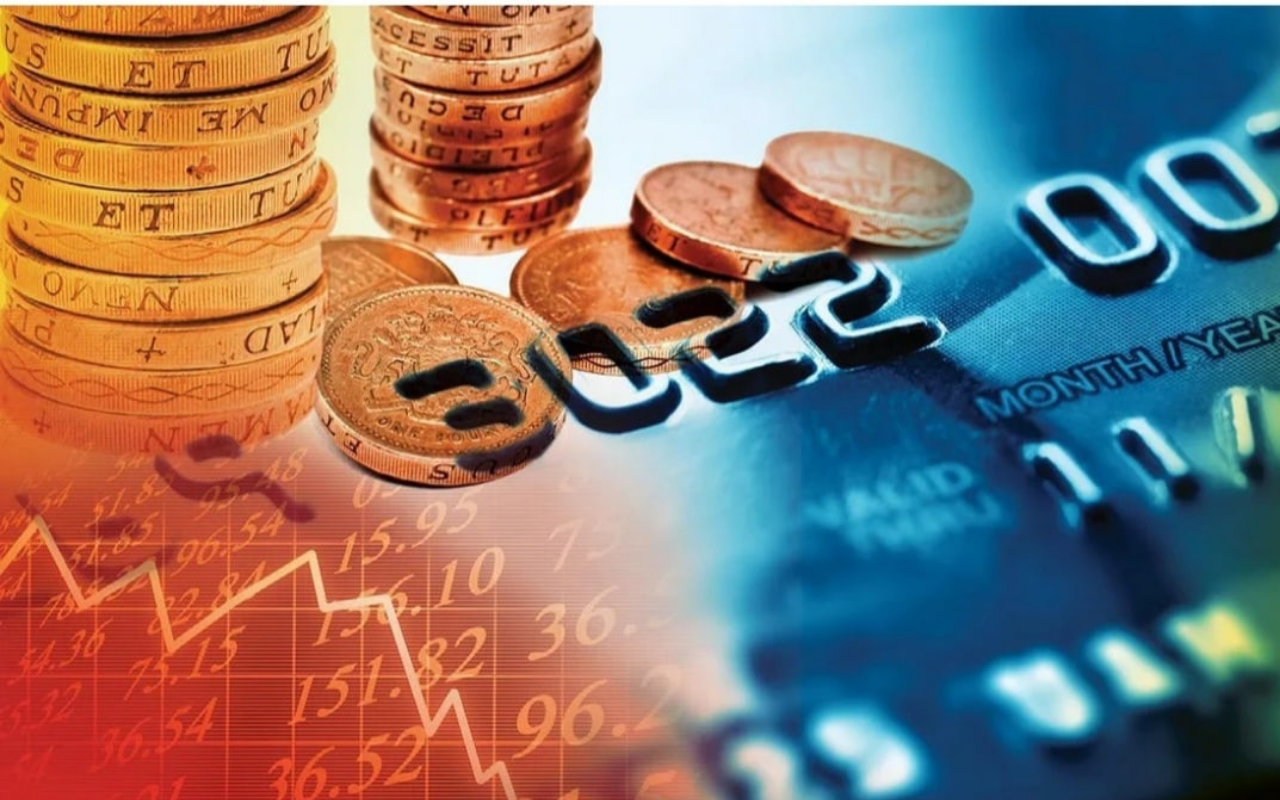
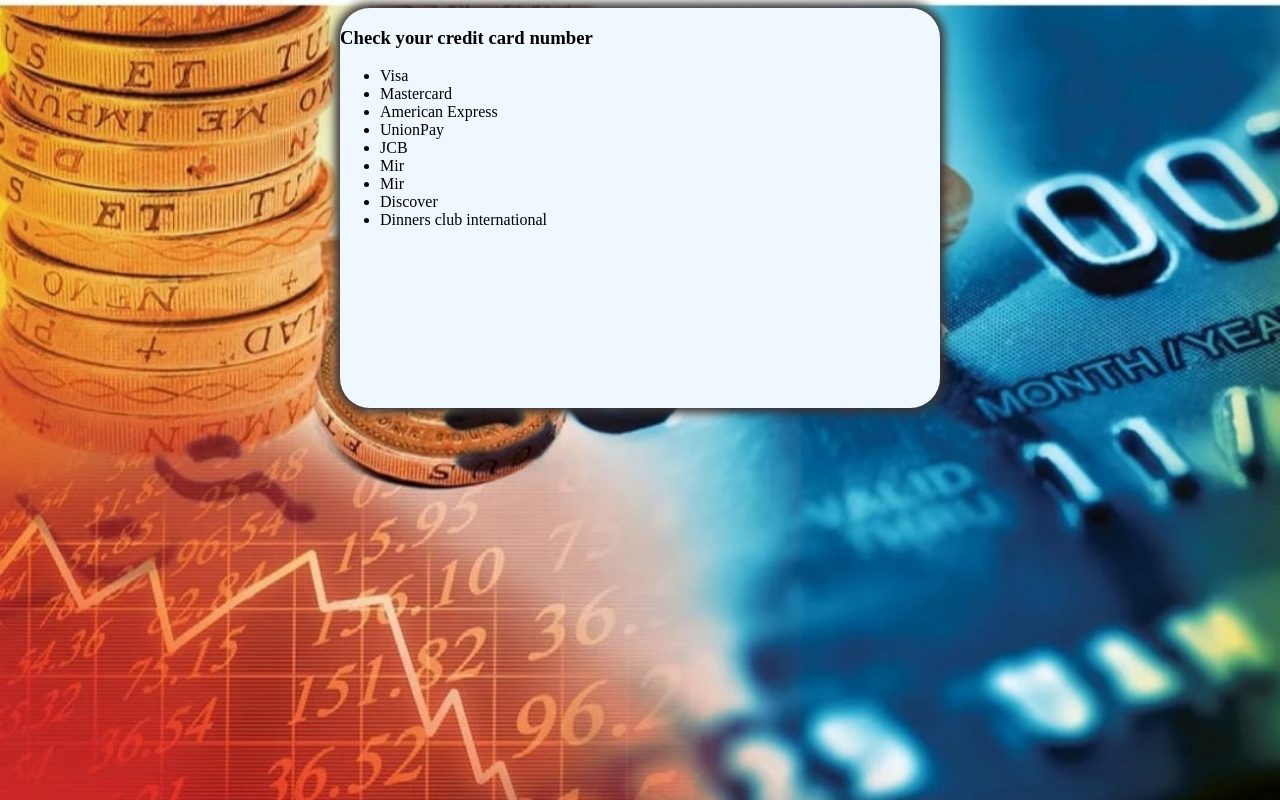
Before and after one commit to Zrazhevskii/ahj_js_testing, a website built with webpack: page src/index.html in a window 1280 px wide. Built offline with nearby package versions, Linux system fonts and the light colour scheme.

Commit message:
отрисовка стилей

```diff
--- a/src/css/style.css
+++ b/src/css/style.css
@@ -1,4 +1,16 @@
 body {
     background-image: url('../img/background.jpg');
     background-size: cover;
+    display: flex;
+    align-content: center;
+    justify-content: center;
 }
+
+.box-conteiner {
+  position: fixed;
+  background-color: aliceblue;
+  width: 600px;
+  height: 400px;
+  border-radius: 30px;
+  box-shadow: 0 0 10px 5px rgb(57, 54, 54);
+}
--- a/src/index.html
+++ b/src/index.html
@@ -6,7 +6,20 @@
     <title>Document</title>
 </head>
 <body>
-
+  <div class="box-conteiner">
+    <h3>Check your credit card number</h3>
+    <ul class="cards list-unstyled">
+      <li><span class="card visa" title="Visa">Visa</span></li>
+      <li><span class="card master" title="Mastercard">Mastercard</span></li>
+      <li><span class="card amex" title="American Express">American Express</span></li>
+      <li><span class="card unionPay" title="UnionPay">UnionPay</span></li>
+      <li><span class="card jcb" title="JCB">JCB</span></li>
+      <li><span class="card mir" title="Mir">Mir</span></li>
+      <li><span class="card maestro" title="Maestro">Mir</span></li>
+      <li><span class="card discover" title="Discover">Discover</span></li>
+      <li><span class="card dinersClub" title="Dinners">Dinners club international</span></li>
+    </ul>
+  </div>
 
 </body>
 </html>
```
